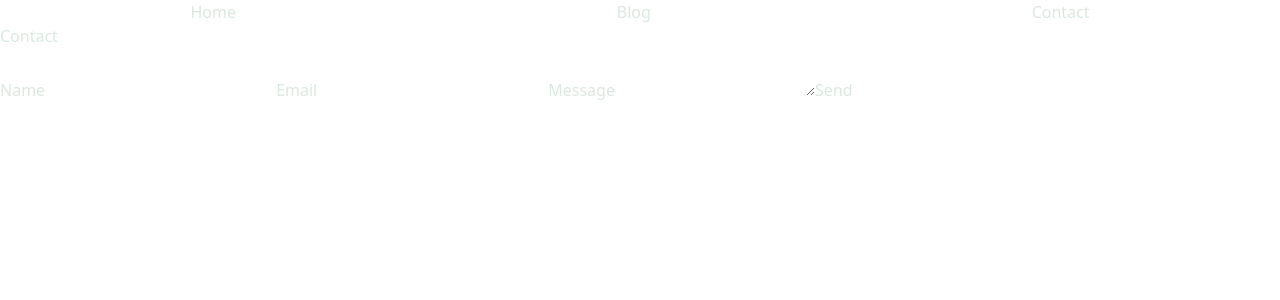
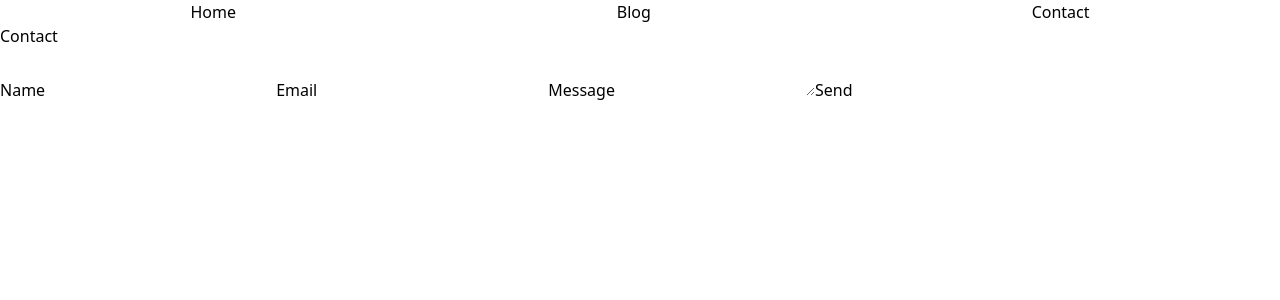
Before and after one commit to HunterHeston/personal-website, a Next.js app: page /contact in a window 1280 px wide. Shown: the top 300 px of the page. Built offline with nearby package versions, Linux system fonts and the light colour scheme.

Commit message:
Change text color based on light/dark mode selection.

```diff
--- a/components/layout.tsx
+++ b/components/layout.tsx
@@ -7,7 +7,7 @@ type LayoutProps = {
 
 export default function Layout({ children }: LayoutProps) {
   return (
-    <div className="dark:bg-background text-primary">
+    <div className="dark:bg-background dark:text-primary">
       <Head>
         <title>Hunter Heston</title>
         <meta name="description" content="Hunter Heston's personal website." />
```
